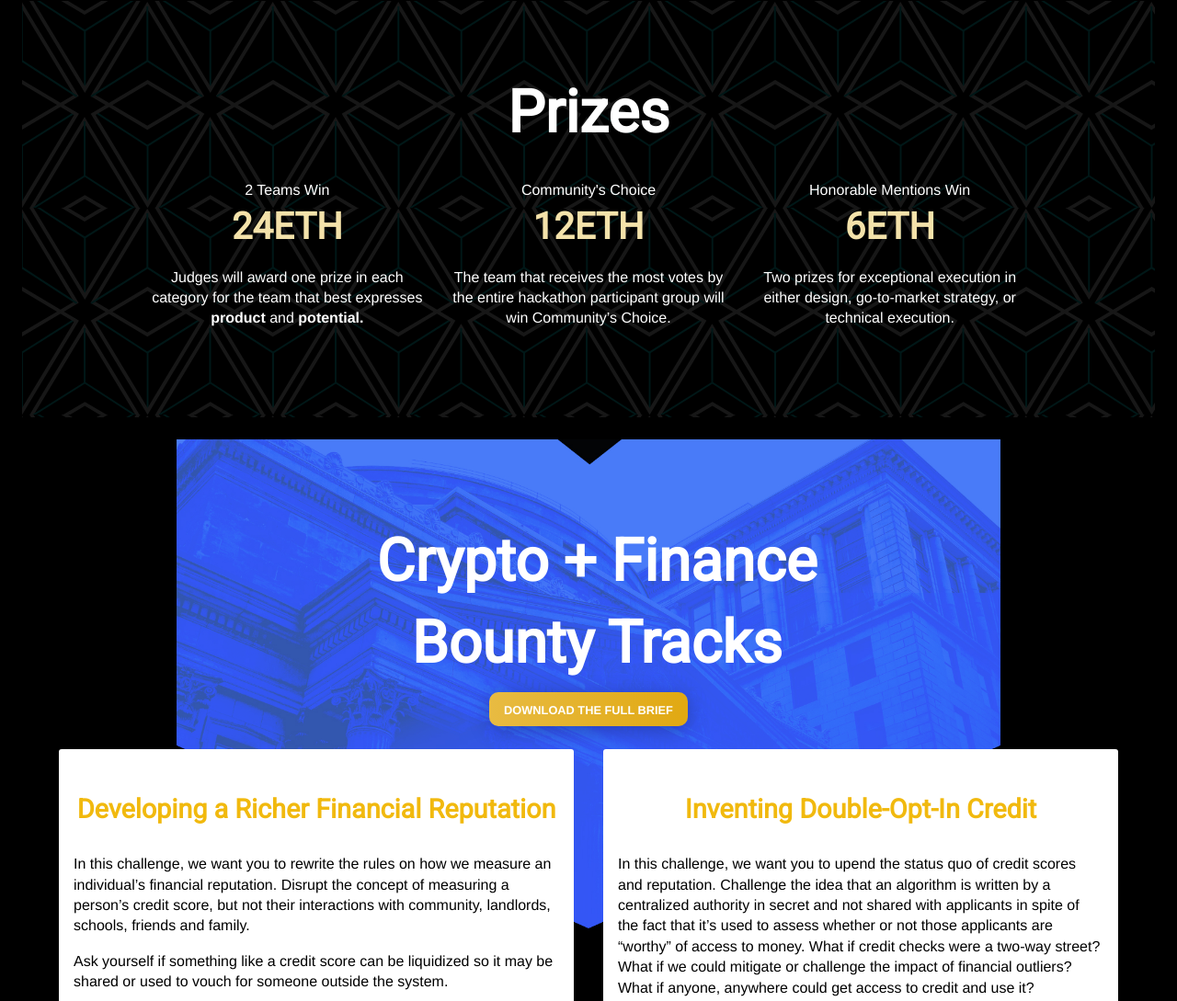
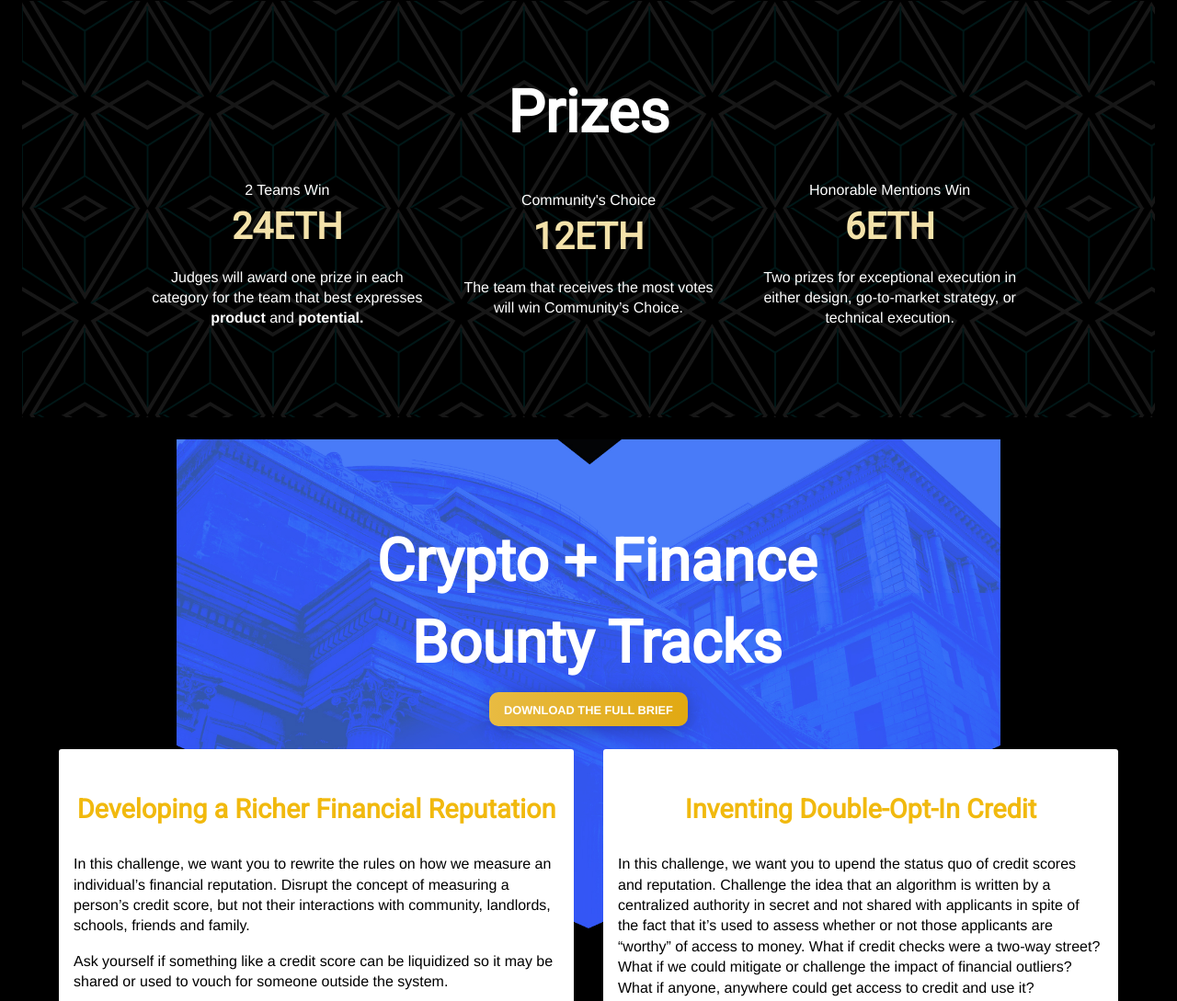
Before and after one commit to zherring/buildandshipit, a plain HTML site: page index.html in a window 1280 px wide. Shown: the part 823-1912 px from the top of the page at 92% size. Drawn offline with Linux system fonts and the light colour scheme.

Commit message:
Update index.html

```diff
--- a/index.html
+++ b/index.html
@@ -76,7 +76,7 @@
       <div>
         <aside>Community's Choice</aside>
         <a class="cash roboto" href="https://currencio.co/eth/usd/" target="_blank">12ETH</a>
-        <p>The team that receives the most votes by the entire hackathon participant group will win Community’s Choice. </p>
+        <p>The team that receives the most votes will win Community’s Choice. </p>
       </div>
       <div>
         <aside>Honorable Mentions Win</aside>
```
